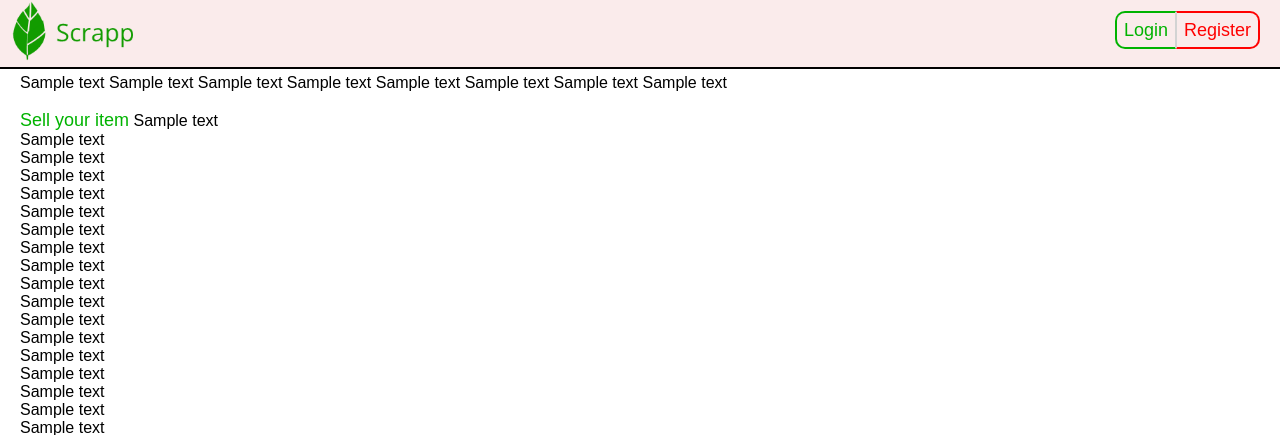
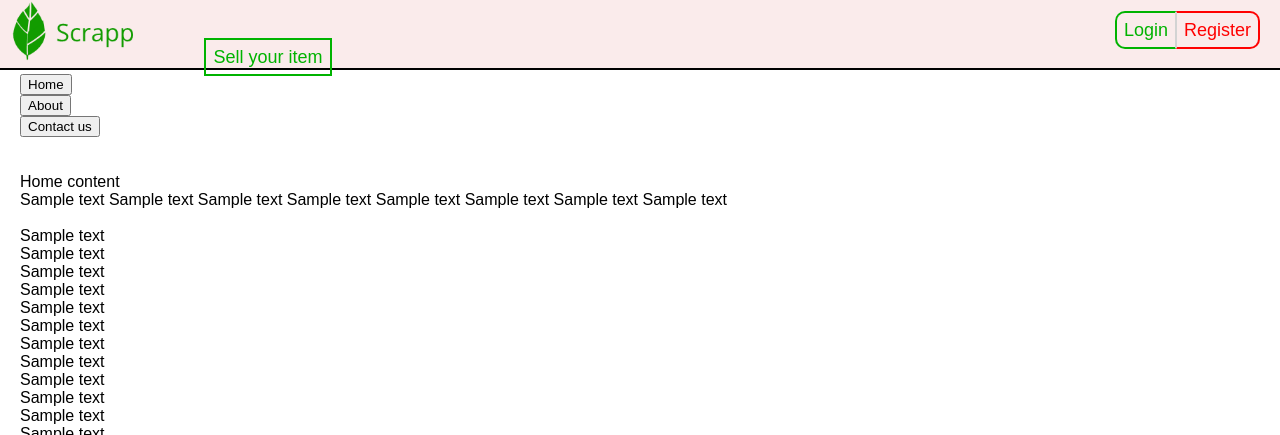
Before and after one commit to deekeh/scrapp, a PHP site: page / in a window 1280 px wide. Shown: the top 435 px of the page. Run offline with PHP 8.4, Linux system fonts and the light colour scheme.

Commit message:
Update index.php

```diff
--- a/index.php
+++ b/index.php
@@ -3,11 +3,12 @@
 <head>
 	<title>Scrapp</title>
 	<link rel="stylesheet" type="text/css" href="style/decorate.css">
+	<script type="text/javascript" src="contents.js"></script>
 </head>
 <body>
 	<div id="menubar">
 		<section><img src="images/logo-name-horizontal.png" width="70%"></section>
-
+		<a href="sell.php" class="sell">Sell your item</a>
 		<section id="right">
 			<?php
 			if (session_status() == PHP_SESSION_NONE) session_start();
@@ -23,7 +24,7 @@
 			else
 			{
 				echo "Hello ".$_SESSION['uid']."&nbsp;&nbsp;&nbsp;&nbsp;";
-				echo "<a href='logout.php'>Logout</a>";
+				echo "<a href='logout.php' id='logout'>Logout</a>";
 			}
 
 
@@ -32,8 +33,16 @@
 
 	</div>
 	<br><br><br>
+	<div id="home"><input type="button" id="home-button" value="Home" onclick="navBtn_click(getElementById('home-content'))"></button></div>
+	<div id="about"><input type="button" value="About" id="about-button" onclick="navBtn_click(getElementById('about-content'))"></button></div>
+	<div id="contact"><input type="button" value="Contact us" id="contact-button" onclick="navBtn_click(getElementById('contact-content'))"></button></div>
+	<br><br>
+	<div id="home-content" style="display: block;">Home content</div>
+	<div id="about-content" style="display: none;">About content</div>
+	<div id="contact-content" style="display: none;">Contact content</div>
+
 	Sample text Sample text Sample text Sample text Sample text Sample text Sample text Sample text <br>
-	<br><a href="sell.php">Sell your item</a>
+	<br>
 	Sample text<br>
 	Sample text<br>
 	Sample text<br>
```
